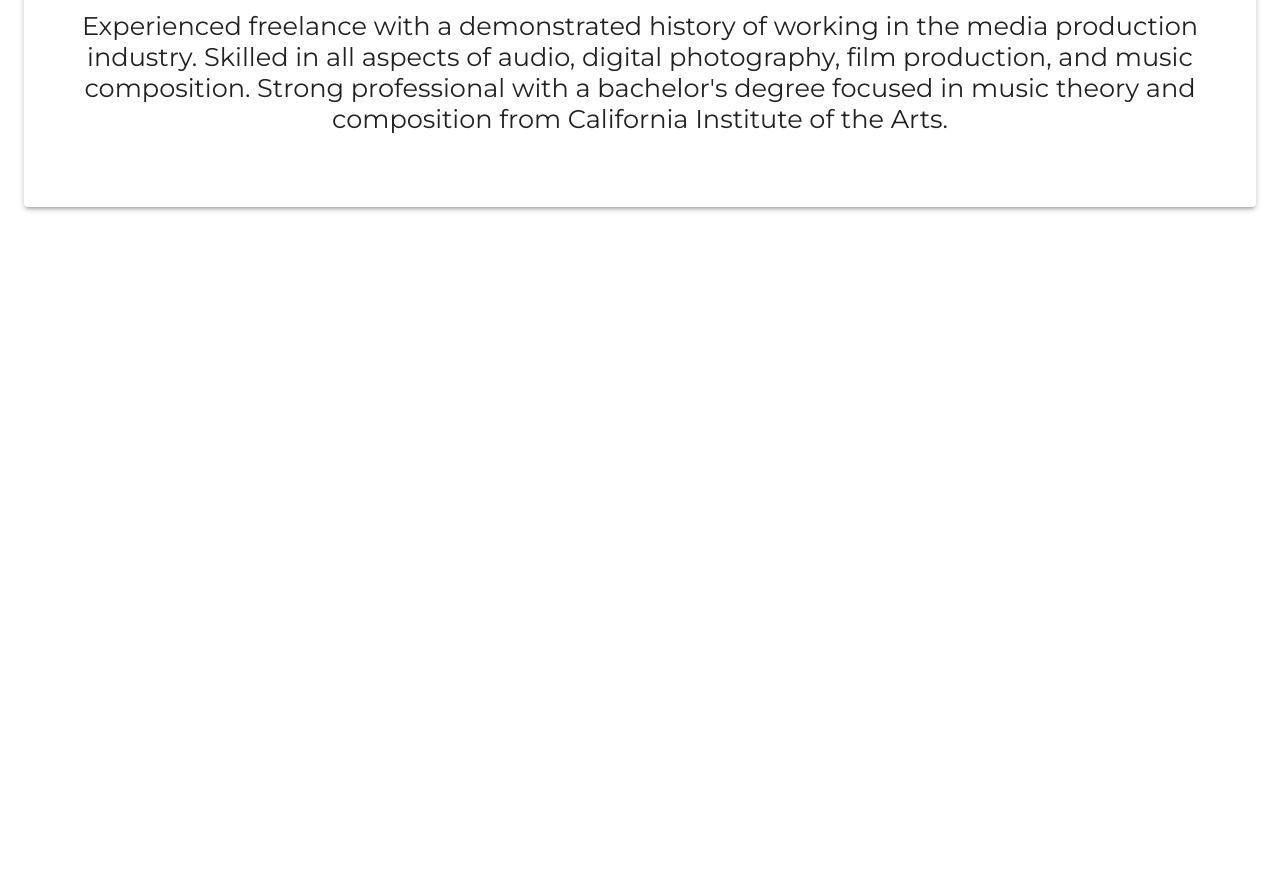
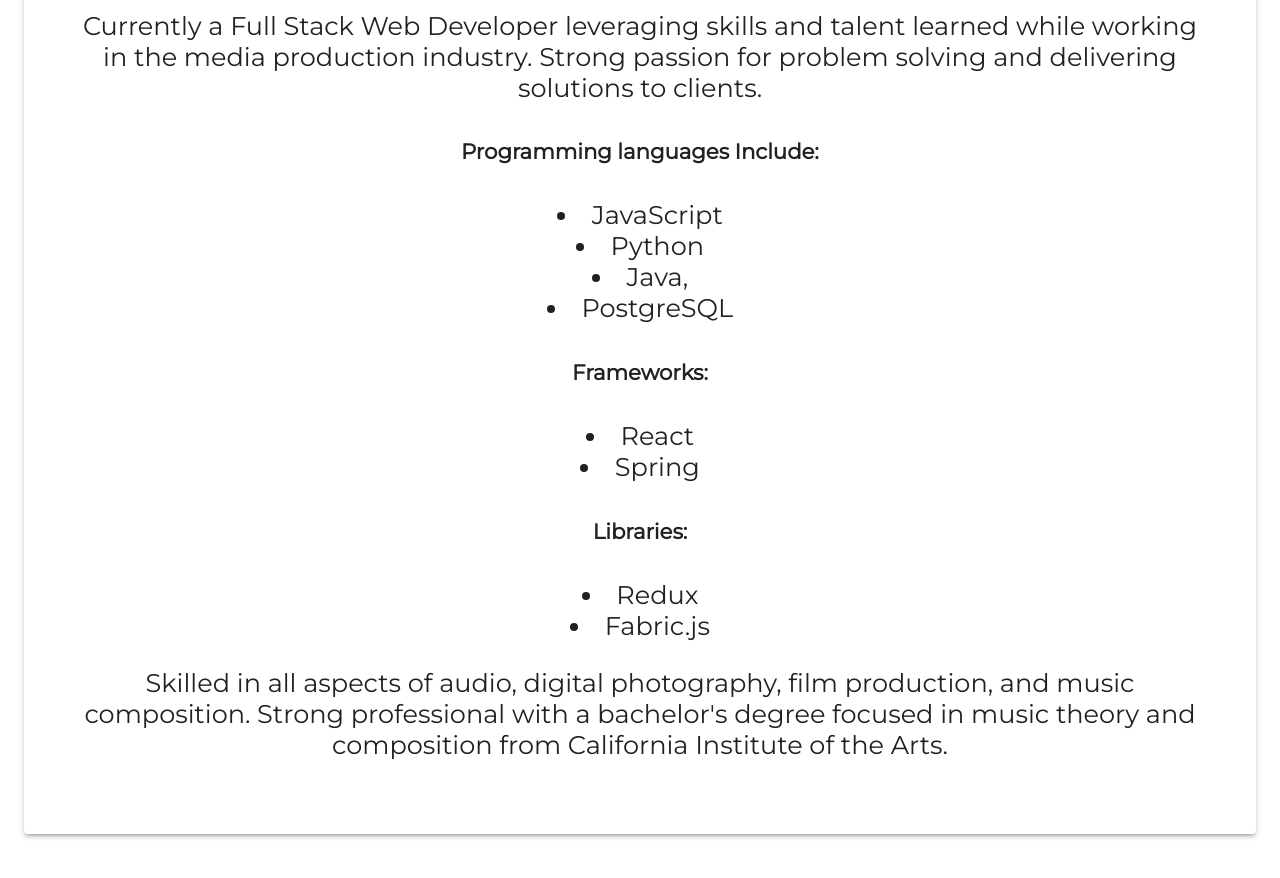
Before and after one commit to DerekEtman/etman-portfolio, a React (Create React App) app: page / in a window 1280 px wide. Shown: the part 840-1718 px from the top of the page. Before the commit the page ends 1127 px from the top, so only its background shows below. Built offline with nearby package versions, Linux system fonts and the light colour scheme; a web font is replaced by a local one.

Commit message:
Updated front brief to tech version

```diff
--- a/src/components/splash/index.js
+++ b/src/components/splash/index.js
@@ -7,30 +7,30 @@ import { Link } from "@material-ui/core";
 import derek_leaning from "./images/Leaning_no_background_bw.png";
 // import Box from "@material-ui/system";
 
-const useStyles = makeStyles(theme => ({
+const useStyles = makeStyles((theme) => ({
 	root: {
 		flexGrow: 1,
-		overflow:"hidden"
+		overflow: "hidden",
 	},
 	paper: {
 		padding: theme.spacing(2),
 		textAlign: "center",
-		color: theme.palette.text.secondary
+		color: theme.palette.text.secondary,
 	},
 	splash_image_wrapper: {
 		// maxWidth:"500px",
-		Width:"75%",
-		overflow:"hidden",
-		padding:"0 !important",
+		Width: "75%",
+		overflow: "hidden",
+		padding: "0 !important",
 	},
 	splash_image: {
-		padding:"0",
-		animation:' kenburns-top-left 30s ease-out both',
-		'-webkit-animation': 'kenburns-top-left 30s ease-out both'
+		padding: "0",
+		animation: " kenburns-top-left 30s ease-out both",
+		"-webkit-animation": "kenburns-top-left 30s ease-out both",
 	},
 	splash_text: {
 		padding: "5rem",
-	}
+	},
 }));
 
 export function MainSplash() {
@@ -58,7 +58,12 @@ export function MainSplash() {
 							</Grid>
 						</Grid>
 
-						<Grid className={classes.splash_image_wrapper} id="splash_image_container" item xs={5}>
+						<Grid
+							className={classes.splash_image_wrapper}
+							id="splash_image_container"
+							item
+							xs={5}
+						>
 							<img className={classes.splash_image} src={derek_leaning} />
 						</Grid>
 					</Grid>
@@ -72,11 +77,29 @@ export function MainSplash() {
 						<Paper elevation={3} className="splash_text">
 							<h2>A Bit About Me</h2>
 							<p>
-								Experienced freelance with a demonstrated history of working in the
-								media production industry. Skilled in all aspects of audio, digital
-								photography, film production, and music composition. Strong professional
-								with a bachelor's degree focused in music theory and composition from
-								California Institute of the Arts.
+								Currently a Full Stack Web Developer leveraging skills and talent
+								learned while working in the media production industry. Strong passion
+								for problem solving and delivering solutions to clients.
+							</p>
+							<h5>Programming languages Include: </h5>
+							<li>JavaScript </li>
+							<li> Python</li>
+							<li> Java,</li>
+							<li>PostgreSQL</li>
+
+							<h5>Frameworks:</h5>
+							<li>React</li>
+							<li> Spring </li>
+
+							<h5>Libraries:</h5>
+							<li>Redux</li>
+							<li>Fabric.js</li>
+
+							<p>
+								Skilled in all aspects of audio, digital photography, film production,
+								and music composition. Strong professional with a bachelor's degree
+								focused in music theory and composition from California Institute of the
+								Arts.
 							</p>
 						</Paper>
 					</Grid>
```
